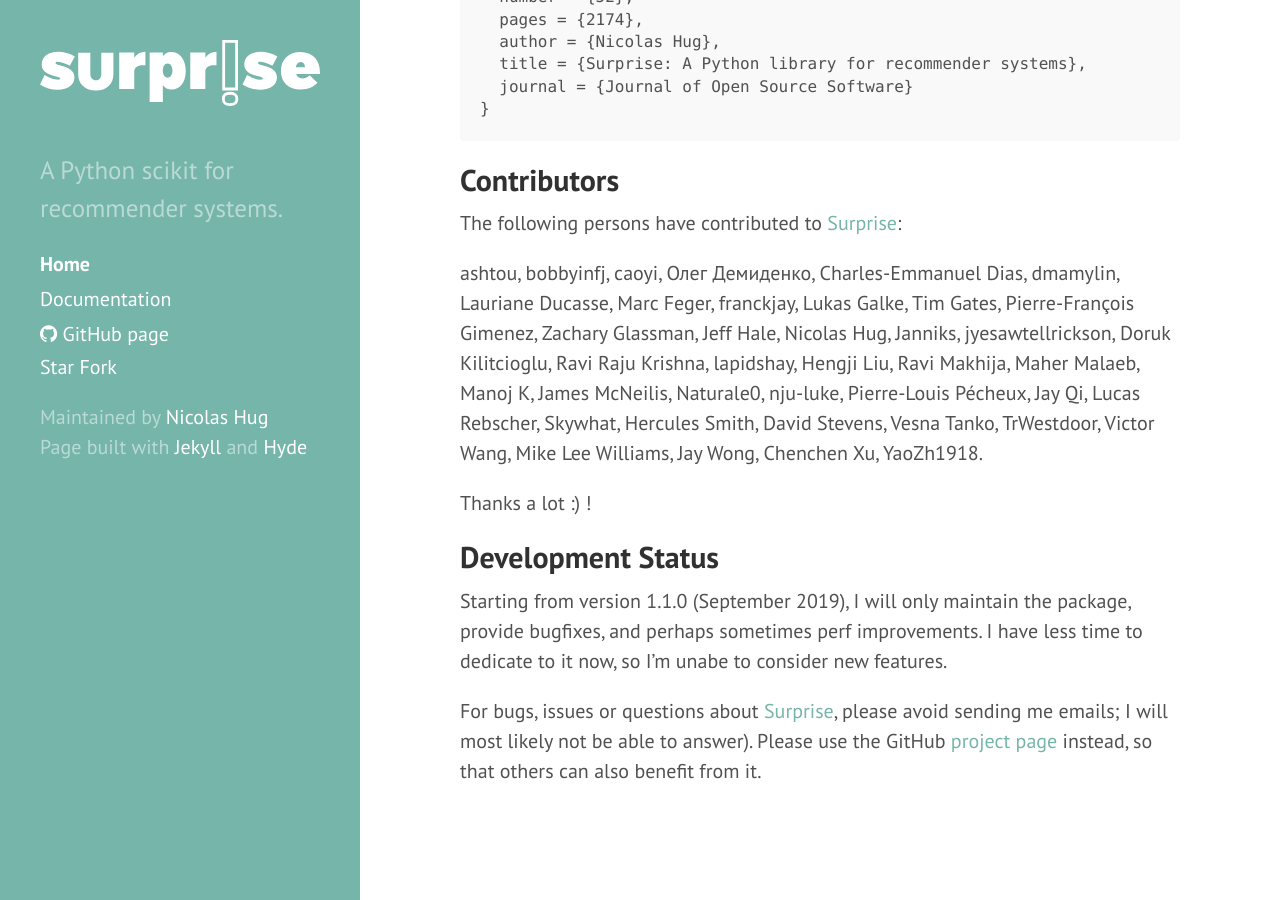
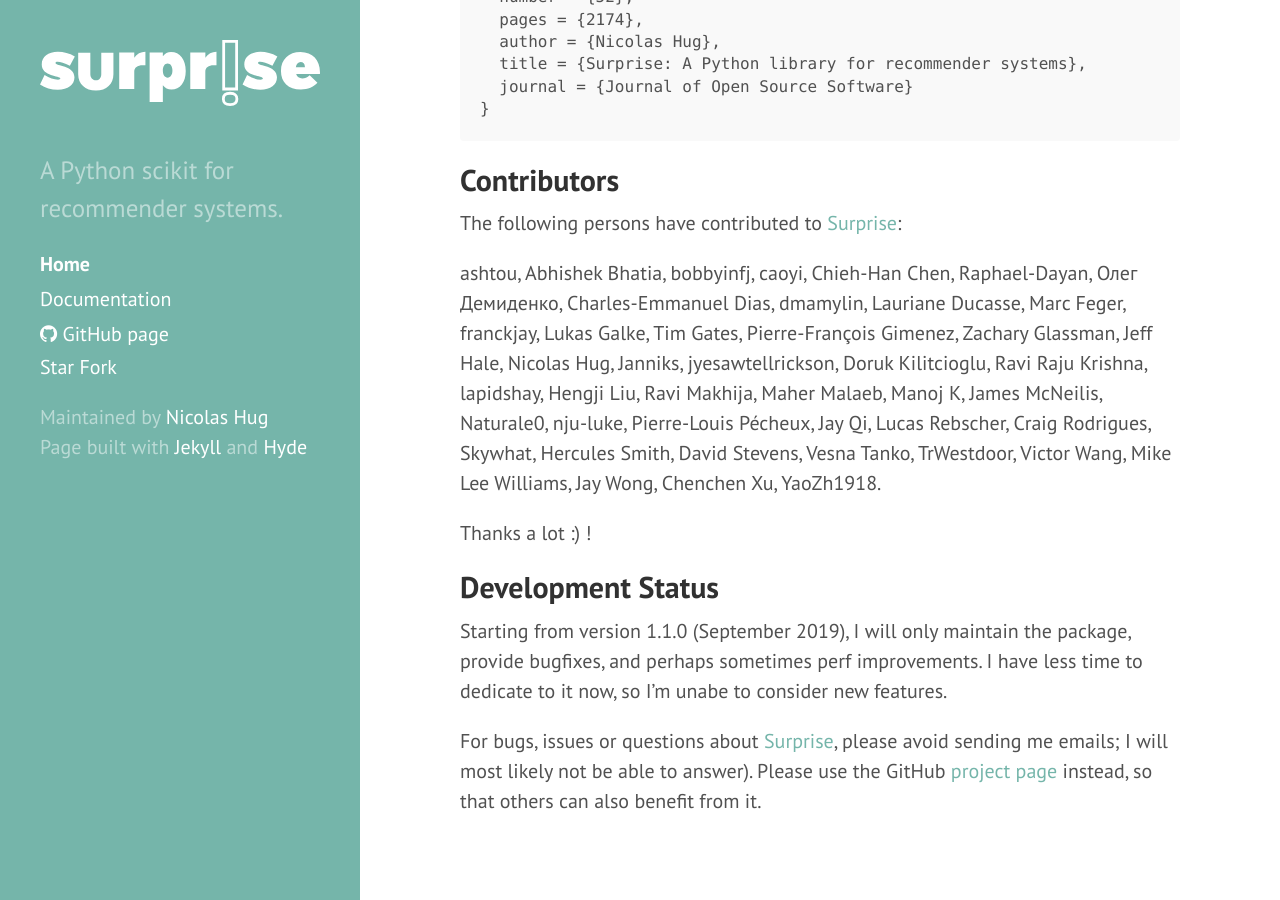
Before and after one commit to NicolasHug/Surprise, a Jekyll site: the page built from index.md, in a window 1280 px wide and 900 px high, scrolled down 4011 px. Built offline with Jekyll 4.4.1, drawn with Linux system fonts in a browser that asks for light colours.

```diff
--- a/index.md
+++ b/index.md
@@ -199,12 +199,13 @@ Contributors
 
 The following persons have contributed to [Surprise](https://surpriselib.com):
 
-ashtou, bobbyinfj, caoyi, Олег Демиденко, Charles-Emmanuel Dias, dmamylin,
-Lauriane Ducasse, Marc Feger, franckjay, Lukas Galke, Tim Gates, Pierre-François
-Gimenez, Zachary Glassman, Jeff Hale, Nicolas Hug, Janniks, jyesawtellrickson,
-Doruk Kilitcioglu, Ravi Raju Krishna, lapidshay, Hengji Liu, Ravi Makhija, Maher
-Malaeb, Manoj K, James McNeilis, Naturale0, nju-luke, Pierre-Louis Pécheux, Jay
-Qi, Lucas Rebscher, Skywhat, Hercules Smith, David Stevens, Vesna Tanko,
+ashtou, Abhishek Bhatia, bobbyinfj, caoyi, Chieh-Han Chen,  Raphael-Dayan, Олег
+Демиденко, Charles-Emmanuel Dias, dmamylin, Lauriane Ducasse, Marc Feger,
+franckjay, Lukas Galke, Tim Gates, Pierre-François Gimenez, Zachary Glassman,
+Jeff Hale, Nicolas Hug, Janniks, jyesawtellrickson, Doruk Kilitcioglu, Ravi Raju
+Krishna, lapidshay, Hengji Liu, Ravi Makhija, Maher Malaeb, Manoj K, James
+McNeilis, Naturale0, nju-luke, Pierre-Louis Pécheux, Jay Qi, Lucas Rebscher,
+Craig Rodrigues, Skywhat, Hercules Smith, David Stevens, Vesna Tanko,
 TrWestdoor, Victor Wang, Mike Lee Williams, Jay Wong, Chenchen Xu, YaoZh1918.
 
 Thanks a lot :) !
```
